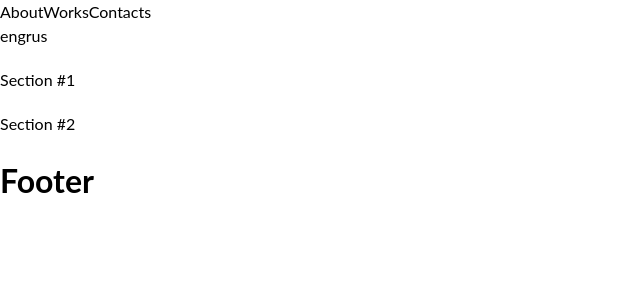
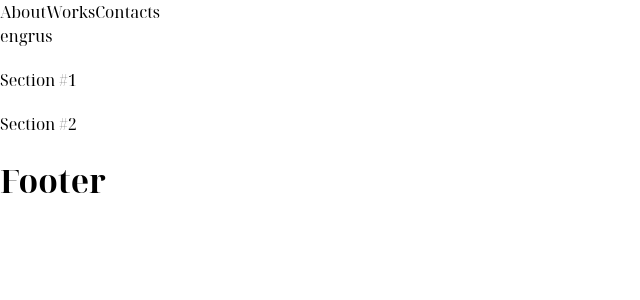
Before and after one commit to and-tol/pf2021, a Next.js app: page / in a window 1280 px wide. Shown: the top 300 px of the page, without its empty margins (0-640 px from the left). Built offline with nearby package versions, Linux system fonts and the light colour scheme.

Commit message:
style: add font Noto Serif Display

```diff
--- a/src/styles/globals.css
+++ b/src/styles/globals.css
@@ -3,9 +3,9 @@ body {
   margin: 0;
   padding: 0;
 
-  font-family: Lato, Lora, -apple-system, BlinkMacSystemFont, Segoe UI, Roboto,
-    Oxygen, Ubuntu, Cantarell, Fira Sans, Droid Sans, Helvetica Neue, sans-serif,
-    serif;
+  font-family: "Noto Serif Display", Lato, Lora, -apple-system,
+    BlinkMacSystemFont, Segoe UI, Roboto, Oxygen, Ubuntu, Cantarell, Fira Sans,
+    Droid Sans, Helvetica Neue, sans-serif, serif;
 }
 
 a {
```
